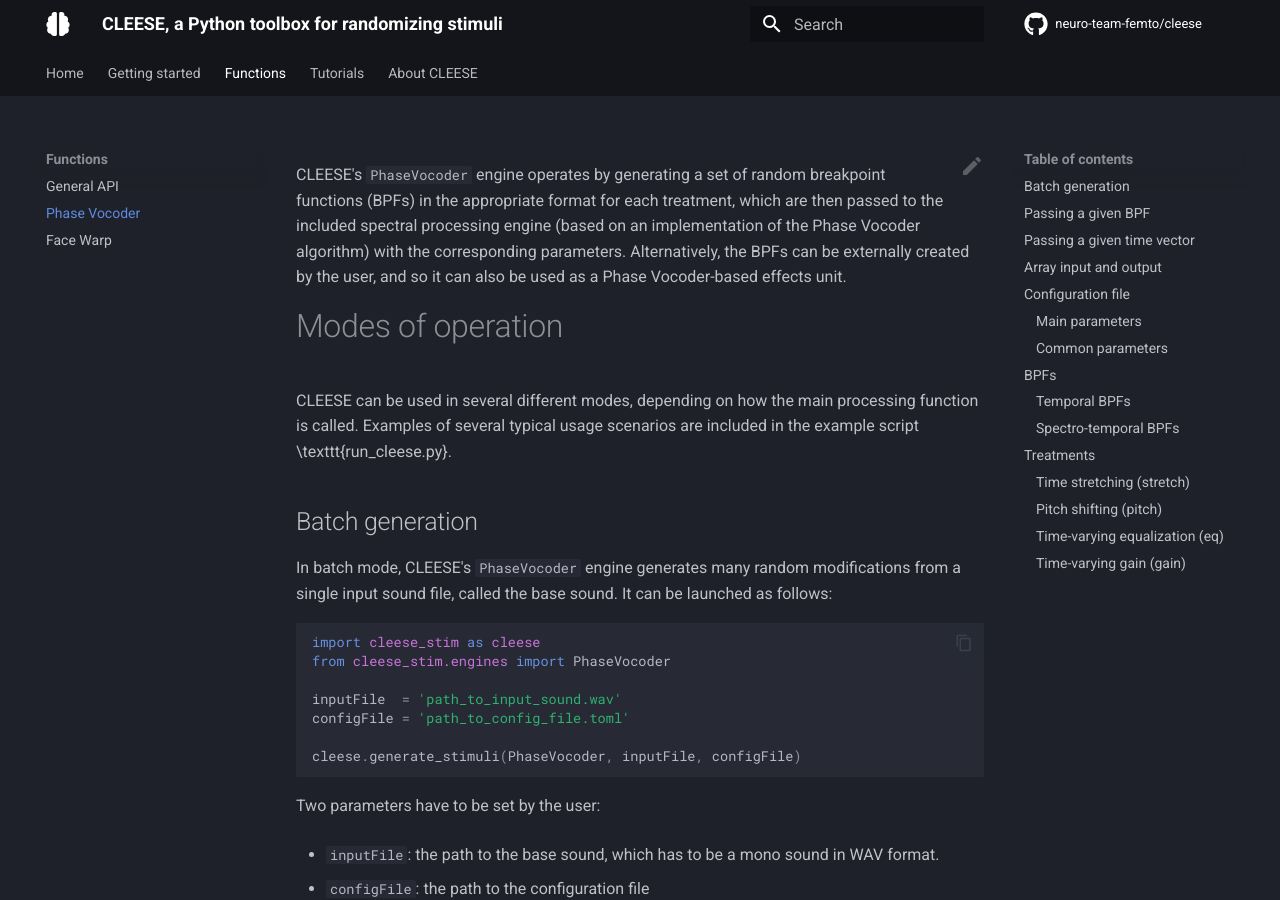
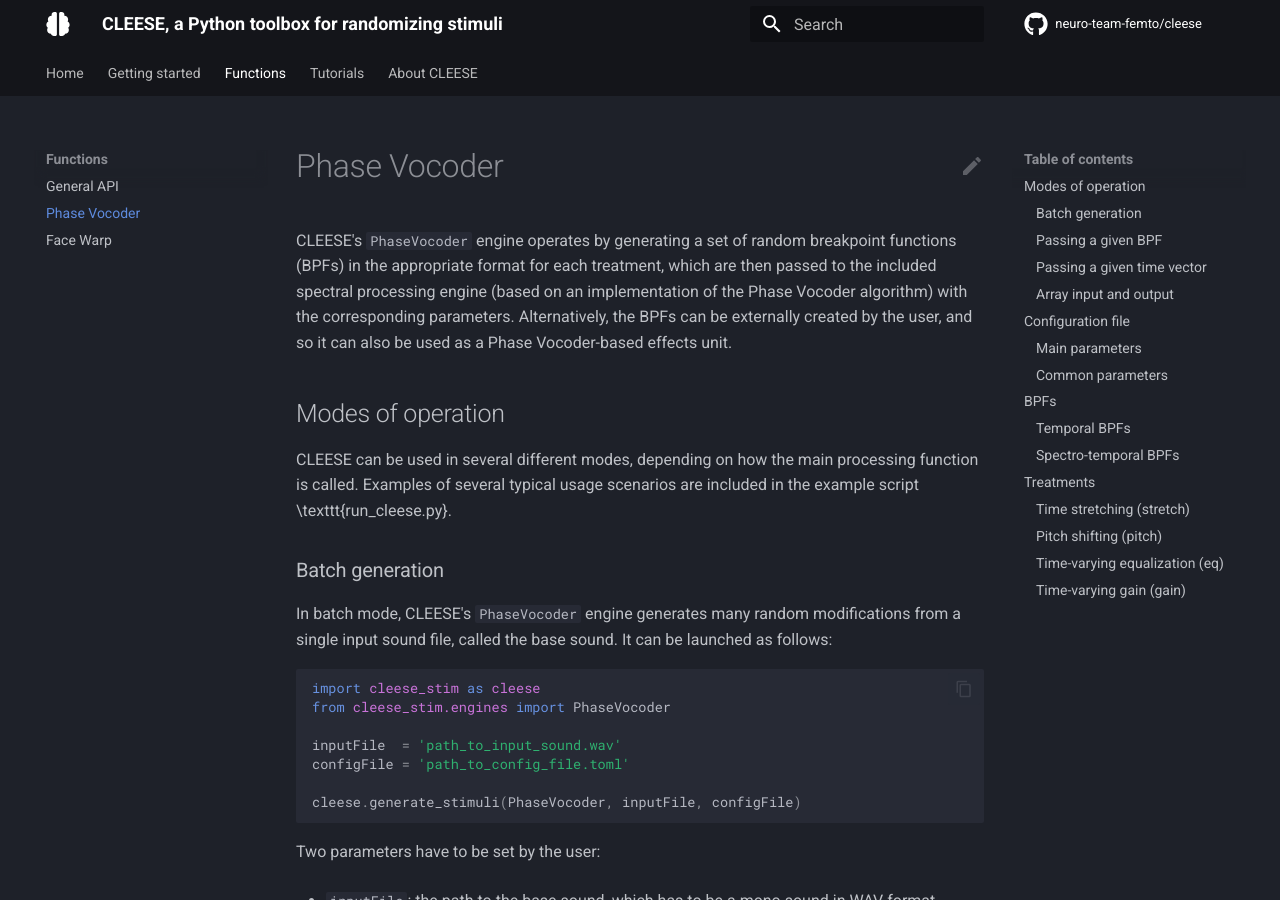
Before and after one commit to neuro-team-femto/cleese, an MkDocs documentation site: the page built from docs/docs/api/phase-vocoder.md, in a window 1280 px wide and 900 px high. Built offline with MkDocs 1.6.1 and Material for MkDocs 9.7.7, drawn with Linux system fonts in a browser that asks for light colours; comment, search, counter and statistics services are not loaded.

Commit message:
fixed page organization

````diff
--- a/docs/docs/api/phase-vocoder.md
+++ b/docs/docs/api/phase-vocoder.md
@@ -1,12 +1,12 @@
 CLEESE's `PhaseVocoder` engine operates by generating a set of random breakpoint functions (BPFs) in the appropriate format for each treatment, which
 are then passed to the included spectral processing engine (based on an implementation of the Phase Vocoder algorithm) with the corresponding parameters. Alternatively, the BPFs can be externally created by the user, and so it can also be used as a Phase Vocoder-based effects unit.
 
-# Modes of operation
+## Modes of operation
 
 CLEESE can be used in several different modes, depending on how the main processing function is called. Examples of several typical usage scenarios are
 included in the example script \texttt{run\_cleese.py}.
 
-## Batch generation
+### Batch generation
 
 In batch mode, CLEESE's `PhaseVocoder` engine generates many random modifications from a single input sound file, called the base sound. It can be
 launched as follows:
@@ -40,7 +40,7 @@
 		- `<baseSound>.xxxxxxxx.<treatment>.wav`: the generated stimulus, where `xxxxxxxx` is a running number (e.g.: `cage.00000001.stretch.wav`)
 		- `<baseSound>.xxxxxxxx.<treatment>BPF.txt`: the generated BPF, in ASCII format, for the generated stimulus (e.g.: `cage.00000001.stretchBPF.txt`)
 
-## Passing a given BPF
+### Passing a given BPF
 
 When passing the `BPF` argument to `cleese.generate_stimuli`, it is possible to impose a given BPF with a certain treatment to an input file. In
 this way, the toolbox can be used as a traditional effects unit.
@@ -64,7 +64,7 @@
 
 In this usage scenario, only one file is output, stored at the `<outPath>` folder, as specified in the configuration file.
 
-## Passing a given time vector
+### Passing a given time vector
 
 Instead of passing a full BPF (time+values), it is also possible to just pass a given time vector, containing the time instants (in seconds), at which the
 treatments change. The amount of modification will be randomly generated, but they will always happen at the given time tags. This might be useful to perform
@@ -85,7 +85,7 @@
 cleese.generate_stimuli(PhaseVocoder, inputFile, configFile, timeVec=givenTimeVec)
 ```
 
-## Array input and output
+### Array input and output
 
 Instead of providing a file name for the input sound, it is possible to pass a Numpy array containing the input waveform. In this case, the main function will provide as output both the modified sound and the generated BPF as Numpy arrays. No files or folder structures are created as output:
 
````
